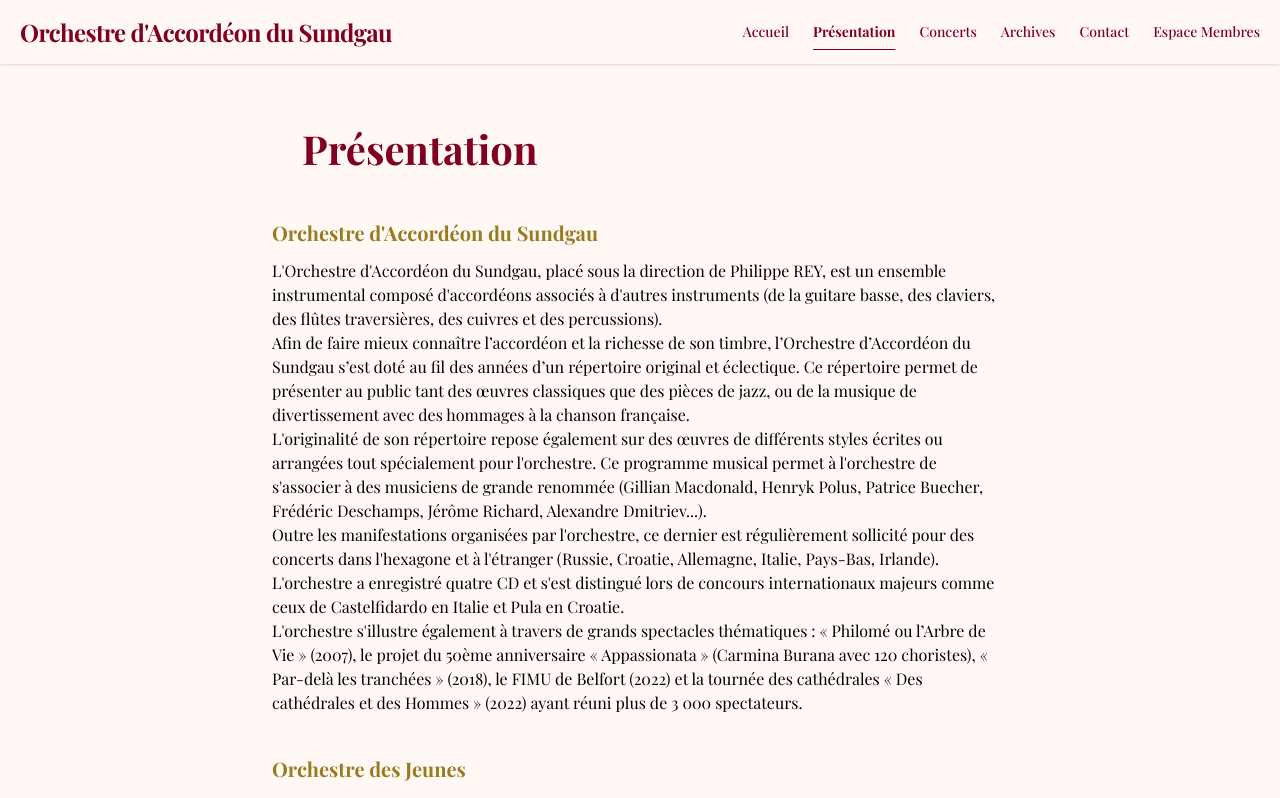
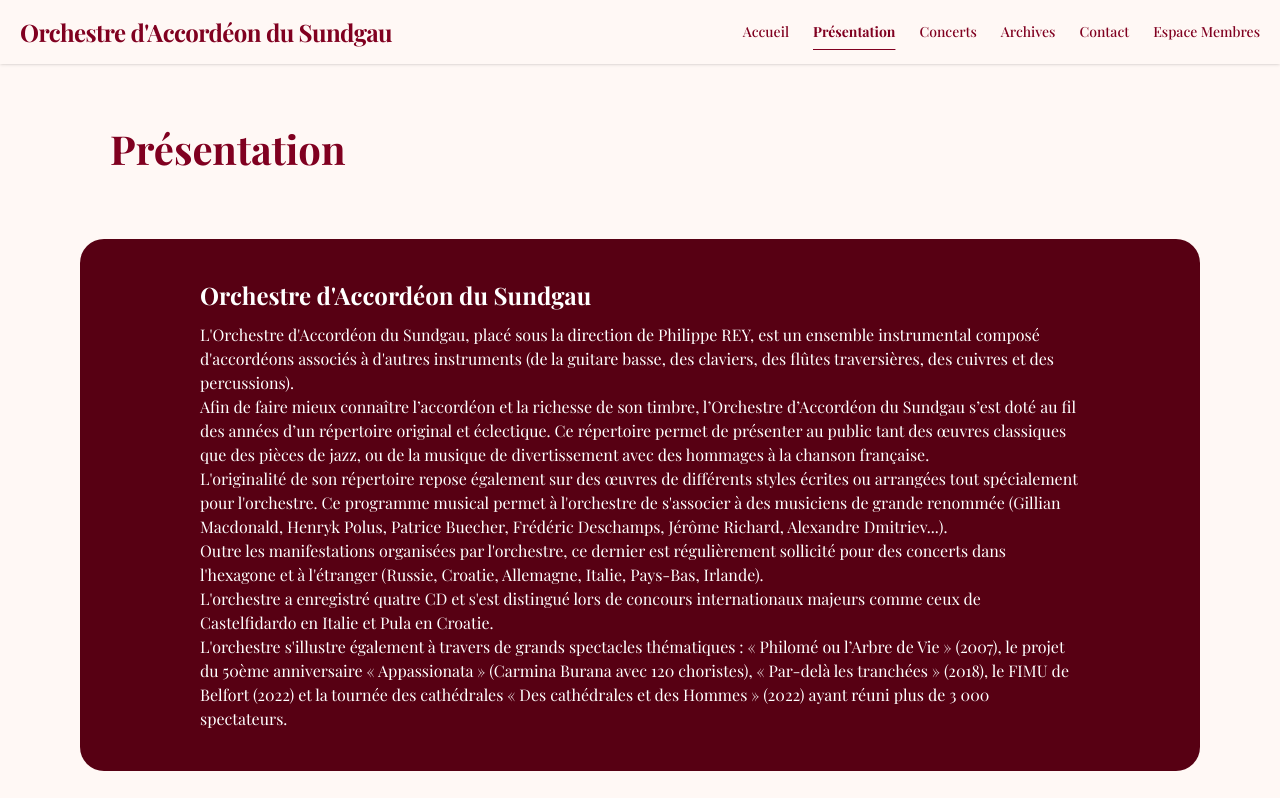
Before and after one commit to LednuZ/website-orchestre, a Next.js app in the folder frontend/: page /presentation in a window 1280 px wide. Shown: the top 798 px of the page. Built offline with nearby package versions, Linux system fonts and the light colour scheme.

Commit message:
Amélioration de l'IU

```diff
--- a/frontend/app/globals.css
+++ b/frontend/app/globals.css
@@ -4,8 +4,10 @@
   --background: #fff8f5;
   --foreground: #1e1b18;
   --primary: #800020;
+  --primary-box: #570013;
   --on-primary: #ffffff;
   --secondary: #977b1e;
+  --secondary-box: #735c00ff;
   --on-secondary: #000000;
   --tertiary: #e6d3af;
   --on-tertiary: #000000;
@@ -15,6 +17,9 @@
   /* Couleurs */
   --color-background: var(--background);
   --color-foreground: var(--foreground);
+
+  --color-primary-box: var(--primary-box);
+  --color-secondary-box: var(--secondary-box);
 
   --color-primary: var(--primary);
   --color-on-primary: var(--on-primary);
--- a/frontend/app/layout.tsx
+++ b/frontend/app/layout.tsx
@@ -30,7 +30,7 @@ export default function RootLayout({
     >
       <body className="min-h-full font-serif flex flex-col">
         <Navbar />
-        <main className="flex-1 px-20 pt-5 max-w-4xl mx-auto">
+        <main className="flex-1 px-20 pt-5 max-w-7xl mx-auto">
 
           {/* Contenu des Pages */}
           {children}
--- a/frontend/app/presentation/page.tsx
+++ b/frontend/app/presentation/page.tsx
@@ -2,18 +2,14 @@ export default function Page() {
     return (
         <div>
             {/* Titre */}
-            <h1 className="text-[50px] text-primary font-extrabold pl-30 pt-5">Présentation</h1>
-            {/* Barre de "navigation" pour avoir un visuel sur les autres catégories */}
-            <div>
-
-            </div>
+            <h1 className="text-[50px] text-primary font-extrabold py-5">Présentation</h1>
 
             {/* Contenu */}
-            <div className="text-black space-y-10 pt-10" >
+            <div className="font-large text-white space-y-10 pt-10" >
                 {SECTIONS.map((section) => (
                     <section key={section.id} id={section.id}
-                        className="scroll-mt-25 space-y-3 space-">
-                        <h2 className="text-secondary text-xl">
+                        className="scroll-mt-25 space-y-3 px-30 py-10 bg-primary-box rounded-3xl">
+                        <h2 className="font-extrabold text-2xl p-auto ">
                             {section.title}
                         </h2>
                         <div>
@@ -30,91 +26,6 @@ export default function Page() {
         </div>
     )
 }
-
-// function OAS() {
-//     return (
-//         <div>
-//             <h2 className="text-secondary font-medium text-2xl pt-10 pb-5">
-//                 Orchestre d'Accordéon du Sundgau
-//             </h2>
-//             <p>
-//                 L'Orchestre d'Accordéon du Sundgau, placé sous la direction de Philippe REY, est un ensemble instrumental composé d'accordéons associés à d'autres instruments (de la guitare basse, des claviers, des flûtes traversières, des cuivres et des percussions).
-//             </p>
-//             <p>
-//                 Afin de faire mieux connaître l’accordéon et la richesse de son timbre, l’Orchestre d’Accordéon du Sundgau s’est doté au fil des années d’un répertoire original et éclectique. Ce répertoire permet de présenter au public tant des œuvres classiques que des pièces de jazz, ou de la musique de divertissement avec des hommages à la chanson française.
-//             </p>
-//             <p>
-//                 L'originalité de son répertoire repose également sur des œuvres de différents styles écrites ou arrangées tout spécialement pour l'orchestre. Ce programme musical permet à l'orchestre de s'associer à des musiciens de grande renommée. L’orchestre a ainsi donné des concerts avec Gillian Macdonald (soprano à l’Opéra de Bâle), Henryk Polus (directeur du chœur de l’Opéra de Bâle), Patrice Buecher (tromboniste solo à l’Orchestre National de Radio France, Frédéric Deschamps, Jérôme Richard et Alexandre Dmitriev (virtuoses de l’accordéon). Le mariage de l'accordéon avec le chant et d'autres instruments donne une couleur supplémentaire au répertoire et offre un authentique voyage musical. L’orchestre a partagé la scène avec le Chœur d’hommes Liederkranz, le groupe vocal Turbulence, la chorale Arpège, le chœur d’hommes Concordia de Blotzheim, le chœur d’hommes de Hésingue, etc.
-//             </p>
-//             <p>
-//                 Outre les manifestations organisées par l'orchestre, ce dernier est régulièrement sollicité pour des concerts dans l'hexagone et à l'étranger (Russie, Croatie, Allemagne, Italie, Pays-Bas, Irlande).
-//             </p>
-//             <p>
-//                 L'orchestre a enregistré quatre CD et a participé à des concours internationaux. Il s'est distingué au concours international de Castelfidardo en Italie et Pula en Croatie ; concours de référence dans le monde de l'accordéon.
-//             </p>
-//             <p>
-//                 En 2007, l’orchestre a participé au spectacle « Philomé ou l’Arbre de Vie » réunissant 150 musiciens, chœurs, danseurs et acteurs et notre directeur, Philippe Rey, a assuré la direction musicale.
-//             </p>
-//             <p>
-//                 Dans le cadre de son 50ème anniversaire, l’association a monté un projet intergénérationnel d’une des œuvres les plus connues de l’art lyrique « Appassionata », extraits de Carmina Burana de Carl Orff, réunissant les musiciens de l’orchestre et 120 choristes amateurs (Ensemble vocal Arpège, Chœur d’Hommes Liederkranz et groupe vocal Turbulence). Les 7 concerts donnés à cette occasion ont rassemblé plus de 3.300 spectateurs. Une aventure musicale impressionnante et une ferveur populaire dépassant toutes leurs attentes.
-//             </p>
-//             <p>
-//                 L’orchestre a participé en novembre 2018 au spectacle « Par-delà les tranchées », une création originale et une œuvre musicale et poétique inédite pour commémorer la première Guerre Mondiale. Sous la houlette de l’orchestre d’accordéon du Sundgau, du chœur d’hommes Concordia de Blotzheim, du conteur Henri Fritsch, de la soprane Béatrice Dunoyer et de l’ensemble Zipfelkapp, ce spectacle évoque les sombres aspects du conflit avec les textes de Cinthia Lang. Il a obtenu un franc succès auprès du public venu nombreux.
-//             </p>
-//             Le week-end de la Pentecôte 2022, l’orchestre a eu le privilège de participer par deux prestations au FIMU (Festival International de Musique Universitaire) à Belfort. Un concert exceptionnel a eu lieu dans la Cathédrale Saint-Christophe à guichet fermé.
-//             <p>
-//             </p>
-//             <p>
-//                 En fin d'année 2022, l'orchestre a donné avec le choeur Chorilla 5 concerts "Des cathédrales et des Hommes". C'était une création authentique, inspirée librement de la comédie musicale "Notre Dame de Paris". Une véritable traversée des siècles associant chants, musiques et textes. Une expression de nos forces de vie vers une dimension spirituelle au coeur des cathédrales. C'était un programme riche et éclectique allant du pur chant grégorien à des musiques plus contemporaines qui a drainé plus de 3.000 spectateurs.
-//             </p>
-//         </div>
-//     )
-// }
-
-// function OdJ() {
-//     return (
-//         <div>
-//             <h2 className="text-secondary font-medium text-2xl pt-30 pb-5">
-//                 Orchestre des Jeunes
-//             </h2>
-//             <p>
-//                 L'orchestre des jeunes est composé de 15 musiciens dynamiques. Il regroupe des accordéonistes, des pianistes et des percussionnistes. L'orchestre est actuellement dirigé par Jérémie REY et Quentin REY.
-//             </p>
-//             <p>
-//                 Un répertoire varié permet à ces jeunes d'apprendre à jouer ensemble des œuvres variées dont certaines tirés de la chanson française, anglaise, ou encore des musiques de films ou des thèmes irlandais.
-//             </p>
-//             <p>
-//                 Ces jeunes musiciens motivés et de tous niveaux peuvent ensuite intégrer l'orchestre d'accordéon du Sundgau pour persévérer dans la musique d'ensemble et y découvrir un autre répertoire.
-//             </p>
-//             <p>
-//                 L'orchestre se produit lors de différentes manifestations, parfois seul, parfois en première partie de l'orchestre d'accordéon du Sundgau.
-//             </p>
-//         </div>
-//     )
-// }
-
-// function EdM() {
-//     return (
-//         <div>
-//             <h2 className="text-secondary font-medium text-2xl pt-30 pb-5">
-//                 École de Musique
-//             </h2>
-//             <p>
-//                 Notre école de musique propose des cours d'accordéon, de guitare et de piano.
-//             </p>
-//             <p>
-//                 Les inscriptions sont ouvertes.
-//             </p>
-//             {/* TODO : Mettre à jour les coordonées */}
-//             <p>
-//                 Contact: info@accordeon-sundgau.com
-//             </p>
-//             <p>
-//                 Tel.: 06 80 85 68 60
-//             </p>
-//         </div>
-//     )
-// }
 
 
 // TODO : Vérifier les coordonées
--- a/frontend/components/Navbar.tsx
+++ b/frontend/components/Navbar.tsx
@@ -19,7 +19,7 @@ export default function Navbar() {
     const [isOpen, setIsOpen] = useState(false)
 
     return (
-        <header className="sticky top-0 z-50 w-full shadow-sm bg-background/95 backdrop-blur" >
+        <header className="sticky top-0 z-50 relative w-full shadow-sm bg-background/95 backdrop-blur-md" >
             <div className="mx-auto flex max-w-7xl items-center justify-between px-3 py-4 sm:px-4 lg:px-5">
 
                 {/* Titre */}
@@ -68,7 +68,7 @@ export default function Navbar() {
 
                 {/* Navigation Mobile (Menu déroulant stylisé) */}
                 {isOpen && (
-                    <nav className="border-t border-primary/10 bg-background/95 backdrop-blur-md px-4 py-4 md:hidden shadow-lg animate-in slide-in-from-top-2 duration-200">
+                    <nav className="border-t border-primary/10 bg-background/95 backdrop-blur-md px-4 py-4 md:hidden shadow-lg animate-in slide-in-from-top-2 duration-200 absolute top-full left-0 right-0">
                         <div className="flex flex-col space-y-2">
                             {navLinks.map((link) => {
                                 const isActive = pathname === link.href
```
Also changed, not shown: 1 other file (tests, documents, lock files or other folders).
